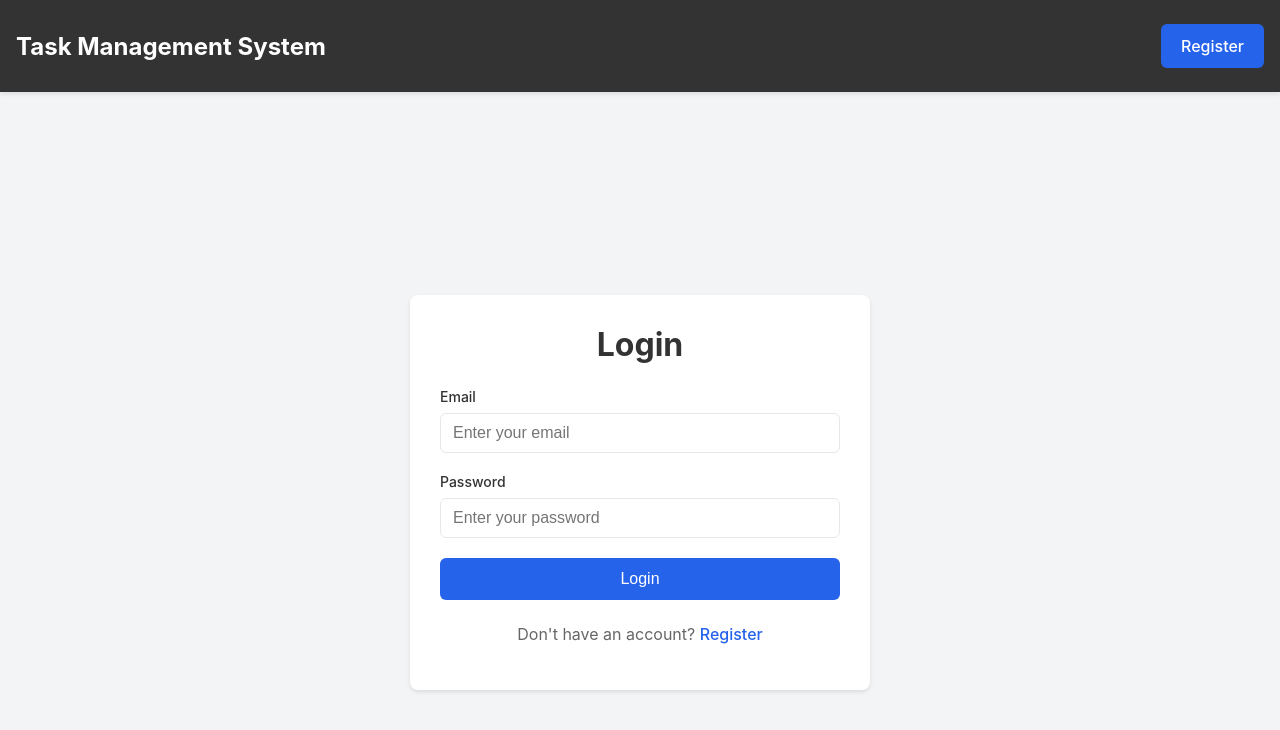
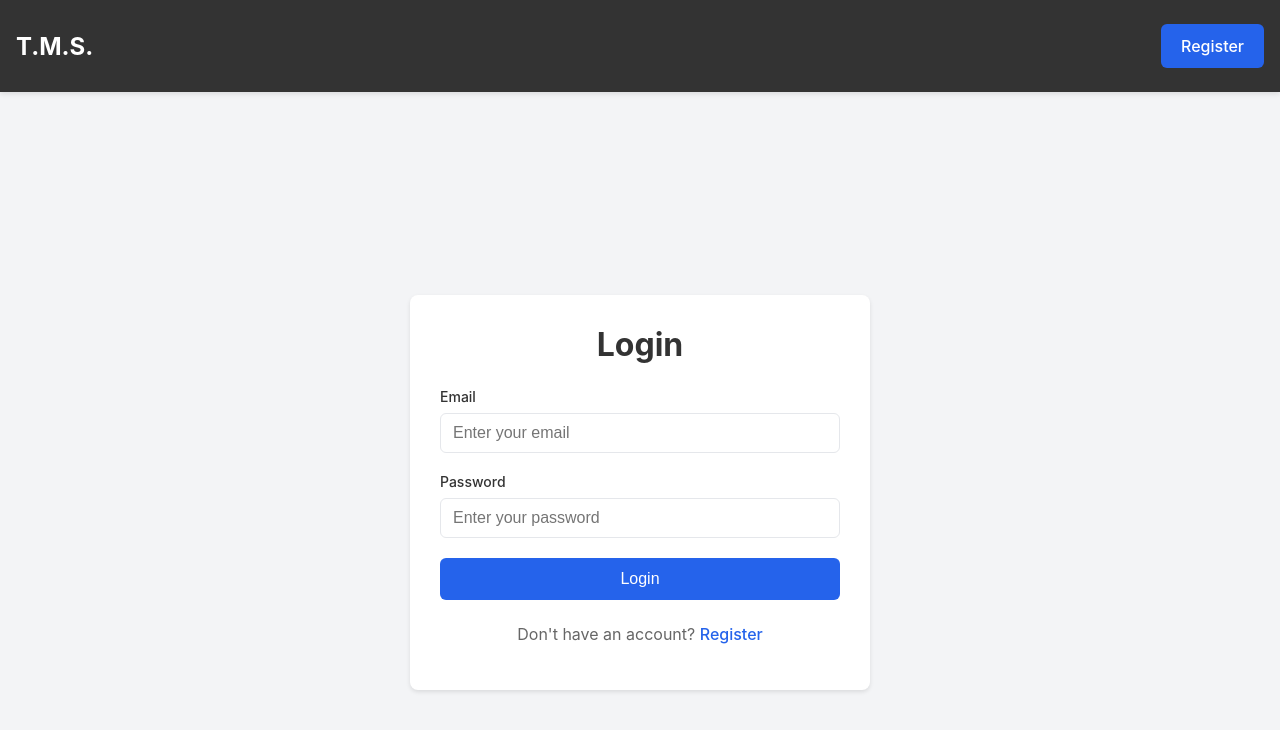
Before and after one commit to y4th4rthh/task-management-system, a React (Create React App) app: page / in a window 1280 px wide. Shown: the top 730 px of the page. Built offline with nearby package versions, Linux system fonts and the light colour scheme.

Commit message:
Update Navbar.jsx

```diff
--- a/src/components/Navbar.jsx
+++ b/src/components/Navbar.jsx
@@ -15,7 +15,7 @@ const Navbar = () => {
     return (
 
         <nav>
-            <h1>Task Management System</h1>
+            <h1>T.M.S.</h1>
             <ul>
 
 
```
